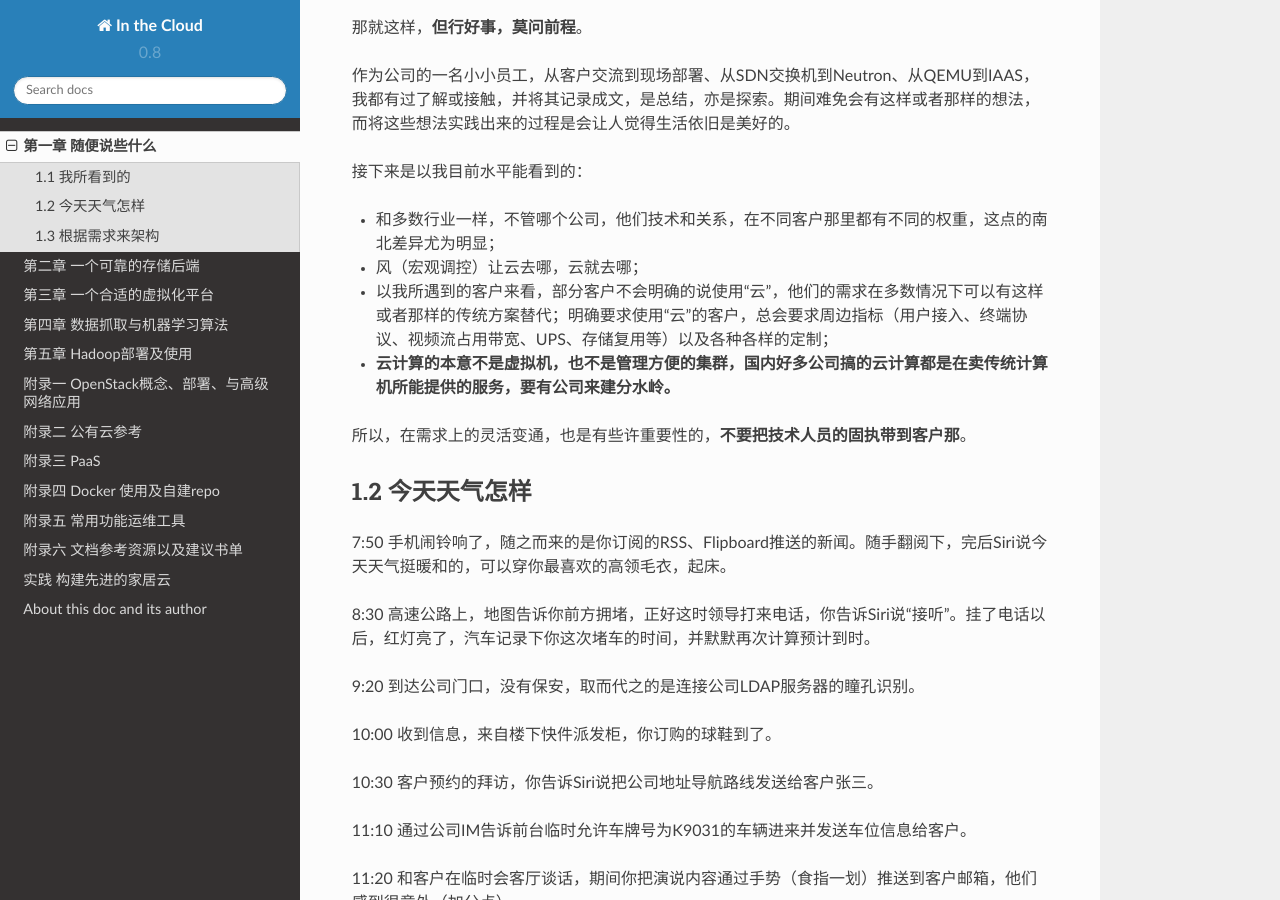
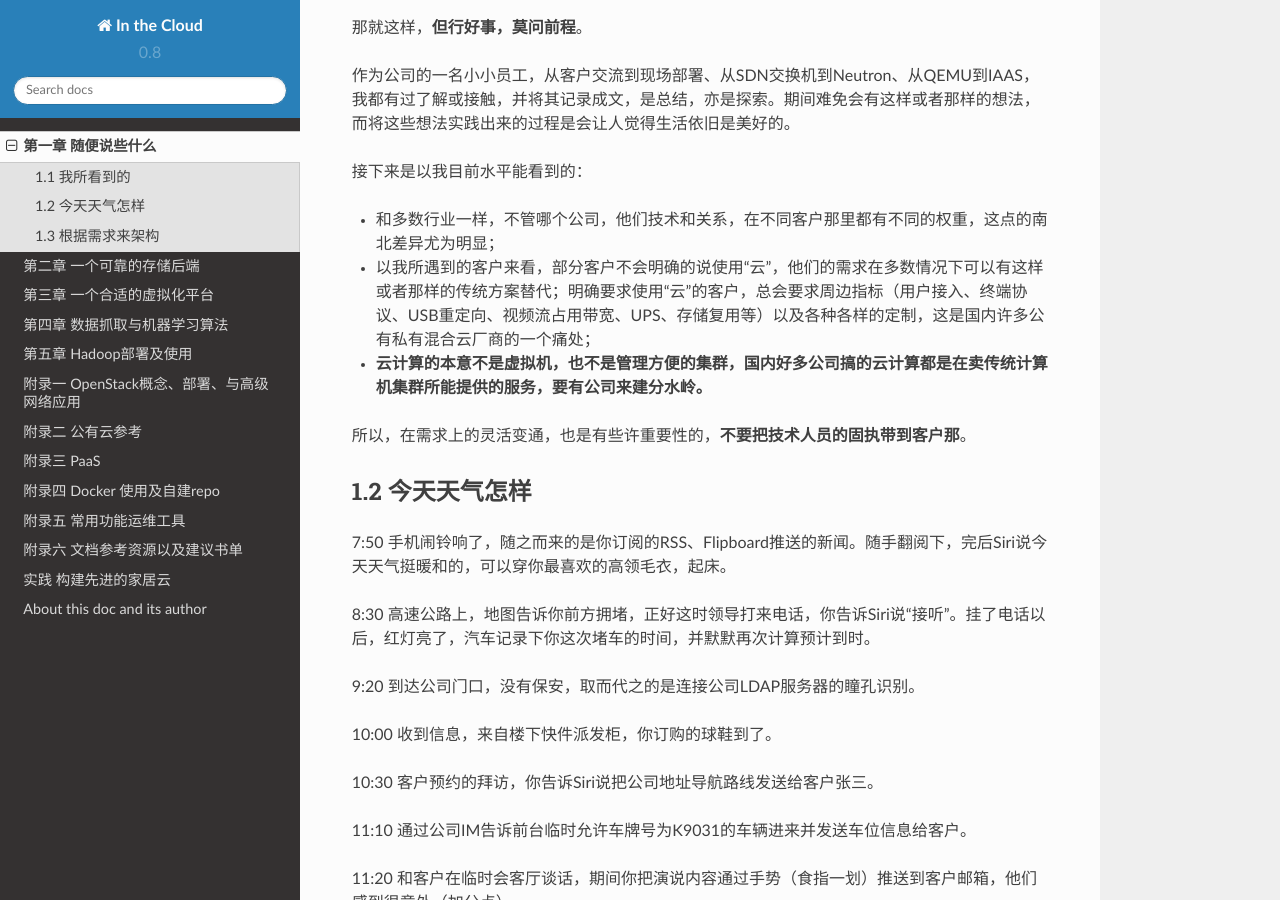
Before and after one commit to lofyer/InTheCloud, a Sphinx documentation site: the page built from source/posts/ch01.rst, in a window 1280 px wide and 900 px high, scrolled down 499 px. Built offline with Sphinx 7.4.7 and the Read the Docs theme 2.0.0, drawn with Linux system fonts in a browser that asks for light colours; formulas are drawn with MathJax 3; some of the changed text lies outside the part shown.

Commit message:
OpenStack更新

```diff
--- a/source/posts/ch01.rst
+++ b/source/posts/ch01.rst
@@ -21,11 +21,9 @@
 
 - 和多数行业一样，不管哪个公司，他们技术和关系，在不同客户那里都有不同的权重，这点的南北差异尤为明显；
 
-- 风（宏观调控）让云去哪，云就去哪；
+- 以我所遇到的客户来看，部分客户不会明确的说使用“云”，他们的需求在多数情况下可以有这样或者那样的传统方案替代；明确要求使用“云”的客户，总会要求周边指标（用户接入、终端协议、USB重定向、视频流占用带宽、UPS、存储复用等）以及各种各样的定制，这是国内许多公有私有混合云厂商的一个痛处；
 
-- 以我所遇到的客户来看，部分客户不会明确的说使用“云”，他们的需求在多数情况下可以有这样或者那样的传统方案替代；明确要求使用“云”的客户，总会要求周边指标（用户接入、终端协议、视频流占用带宽、UPS、存储复用等）以及各种各样的定制；
-
-- **云计算的本意不是虚拟机，也不是管理方便的集群，国内好多公司搞的云计算都是在卖传统计算机所能提供的服务，要有公司来建分水岭。**
+- **云计算的本意不是虚拟机，也不是管理方便的集群，国内好多公司搞的云计算都是在卖传统计算机集群所能提供的服务，要有公司来建分水岭。**
 
 所以，在需求上的灵活变通，也是有些许重要性的，**不要把技术人员的固执带到客户那**。
 
@@ -104,4 +102,4 @@
 
 如你所见，存储与计算是在同一节点上，所有管理服务以虚拟机形态运行，统统高可用。但是，这个架构一定存在一个弊端吧？没错，从整体服务的角度来看，虚拟机作主体的架构中存在一定程度的管理上的不便。传统集群只要关心物理设施及与其绑定的应用即可，它们在某个区的几号柜的那一层；而虚拟机们则可能有些“任性”，没有绑定的情况下会在集群中的某台宿主机中进行迁移。所以，我们需要一个完备的集群管理 `Admin <https://github.com/lofyer/webadmin.git>`_ 。
 
-本手册主要侧重可重现的操作，以及指导学习，末尾会有非常简便的家居云实践，同时会出现在 `Admin <https://github.com/lofyer/webadmin.git>`_ 项目中。
+本书主要侧重讲解通俗易理解的概念、可重现的操作，以及学习指导，末尾会有非常实用的家居云实践。
```
Also changed, not shown: other parts of source/posts/ch01.rst (+1 -1 lines), source/posts/appendix01.rst (+57 -9 lines).
